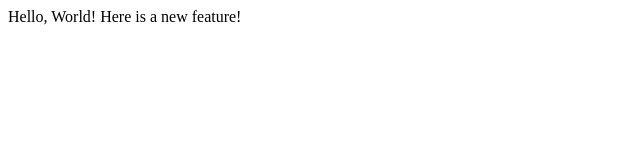
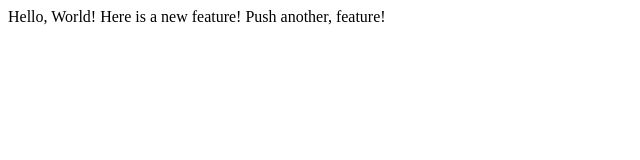
Before and after one commit to Trung-Jeager-2019/lecture1, a plain HTML site: page index.html in a window 1280 px wide. Shown: the whole page, without its empty margins (0-640 px from the left). Drawn offline with Linux system fonts and the light colour scheme.

Commit message:
edit index.html

```diff
--- a/index.html
+++ b/index.html
@@ -8,5 +8,6 @@
 <body>
     Hello, World!
     Here is a new feature!
+    Push another, feature!
 </body>
 </html>
```
